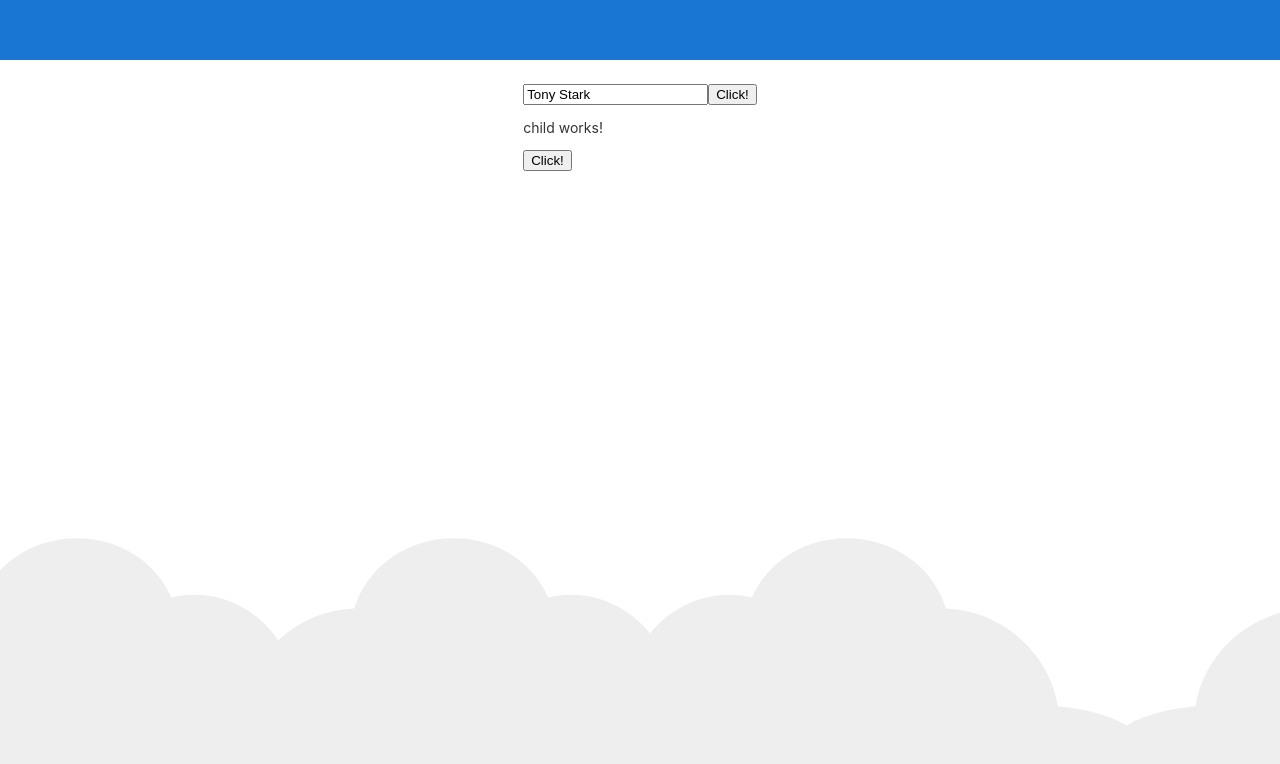
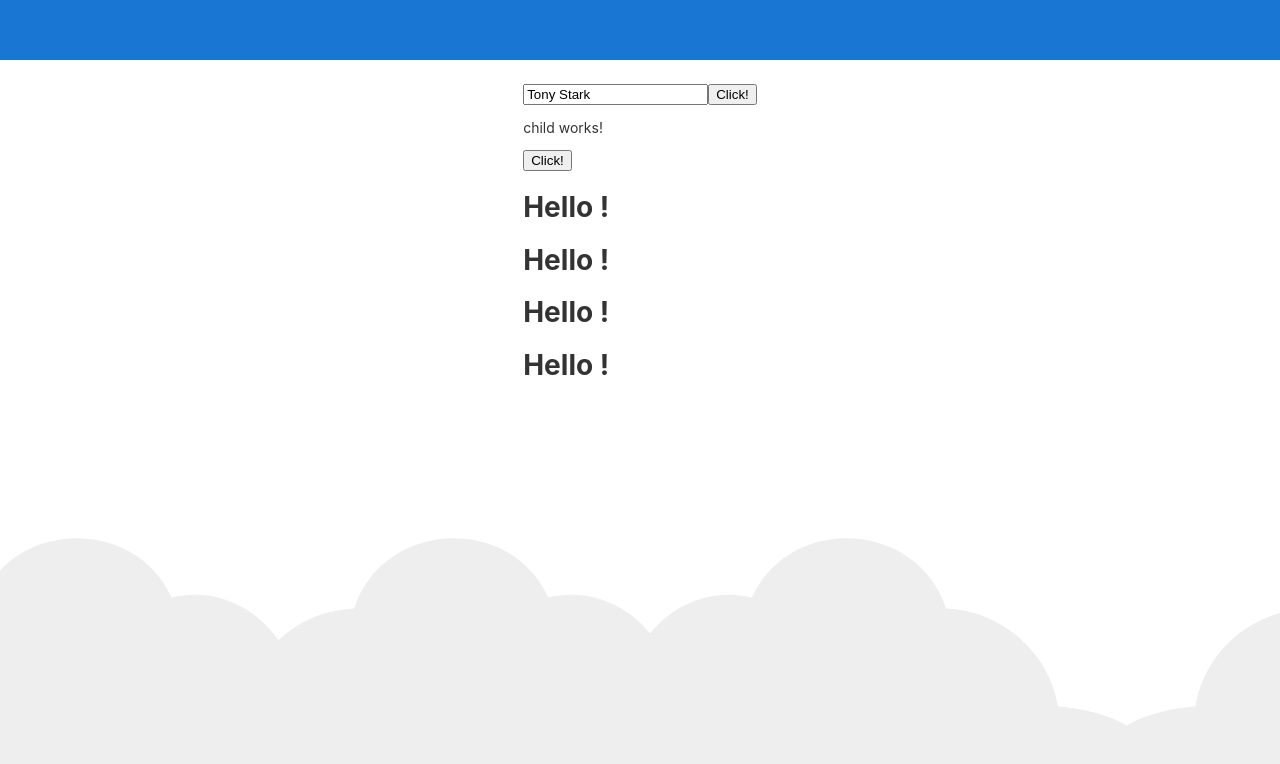
Before and after one commit to ozgursarikamis/angular-sandbox, an Angular app: page / in a window 1280 px wide. Shown: the top 764 px of the page. Built offline with nearby package versions, Linux system fonts and the light colour scheme.

Commit message:
ViewChildren

```diff
--- a/src/app/app.module.ts
+++ b/src/app/app.module.ts
@@ -5,12 +5,14 @@ import { AppRoutingModule } from './app-routing.module';
 import { AppComponent } from './app.component';
 import { ParentComponent } from './communication/parent-child/parent/parent.component';
 import { ChildComponent } from './communication/parent-child/child/child.component';
+import { HelloComponent } from './communication/hello/hello.component';
 
 @NgModule({
   declarations: [
     AppComponent,
     ParentComponent,
-    ChildComponent
+    ChildComponent,
+    HelloComponent
   ],
   imports: [
     BrowserModule,
--- /dev/null
+++ b/src/app/communication/hello/hello.component.html
@@ -0,0 +1 @@
+<h1>Hello !</h1>
--- /dev/null
+++ b/src/app/communication/hello/hello.component.ts
@@ -0,0 +1,15 @@
+import { Component, OnInit, Input } from '@angular/core';
+
+@Component({
+  selector: 'app-hello',
+  templateUrl: './hello.component.html',
+  styleUrls: ['./hello.component.scss']
+})
+export class HelloComponent implements OnInit {
+
+  constructor() { }
+  @Input() name: string;
+  ngOnInit() {
+  }
+
+}
--- a/src/app/communication/parent-child/parent/parent.component.html
+++ b/src/app/communication/parent-child/parent/parent.component.html
@@ -3,3 +3,8 @@
 <button (click)="greet()" #parentButton>Click!</button>
 
 <app-child></app-child>
+
+<app-hello name="Angular 6"></app-hello>
+<app-hello name="Angular 7"></app-hello>
+<app-hello name="Angular 8"></app-hello>
+<app-hello name="Angular 9"></app-hello>
--- a/src/app/communication/parent-child/parent/parent.component.ts
+++ b/src/app/communication/parent-child/parent/parent.component.ts
@@ -1,5 +1,6 @@
-import { Component, OnInit, ViewChild, AfterViewInit, ElementRef } from '@angular/core';
+import { Component, OnInit, ViewChild, AfterViewInit, ElementRef, ViewChildren, QueryList } from '@angular/core';
 import { ChildComponent } from '../child/child.component';
+import { HelloComponent } from '../../hello/hello.component';
 
 @Component({
   selector: 'app-parent',
@@ -20,6 +21,8 @@ export class ParentComponent implements OnInit, AfterViewInit {
   */
   @ViewChild('accessId', { static: false }) accessId: ElementRef;
 
+  @ViewChildren(HelloComponent) hellos: QueryList<any>;
+
   constructor() { }
   ngAfterViewInit(): void {
     this.accessId.nativeElement.value = 'Tony Stark';
@@ -27,6 +30,10 @@ export class ParentComponent implements OnInit, AfterViewInit {
 
     const value = this.childComponent.greet(this.accessId.nativeElement.value);
     console.log('value:', value);
+
+    this.hellos.forEach(hello => {
+      console.log(hello.name);
+    });
   }
 
   greet() {
```
Also changed, not shown: src/app/communication/hello/hello.component.scss (added), 1 other file (tests, documents, lock files or other folders).
